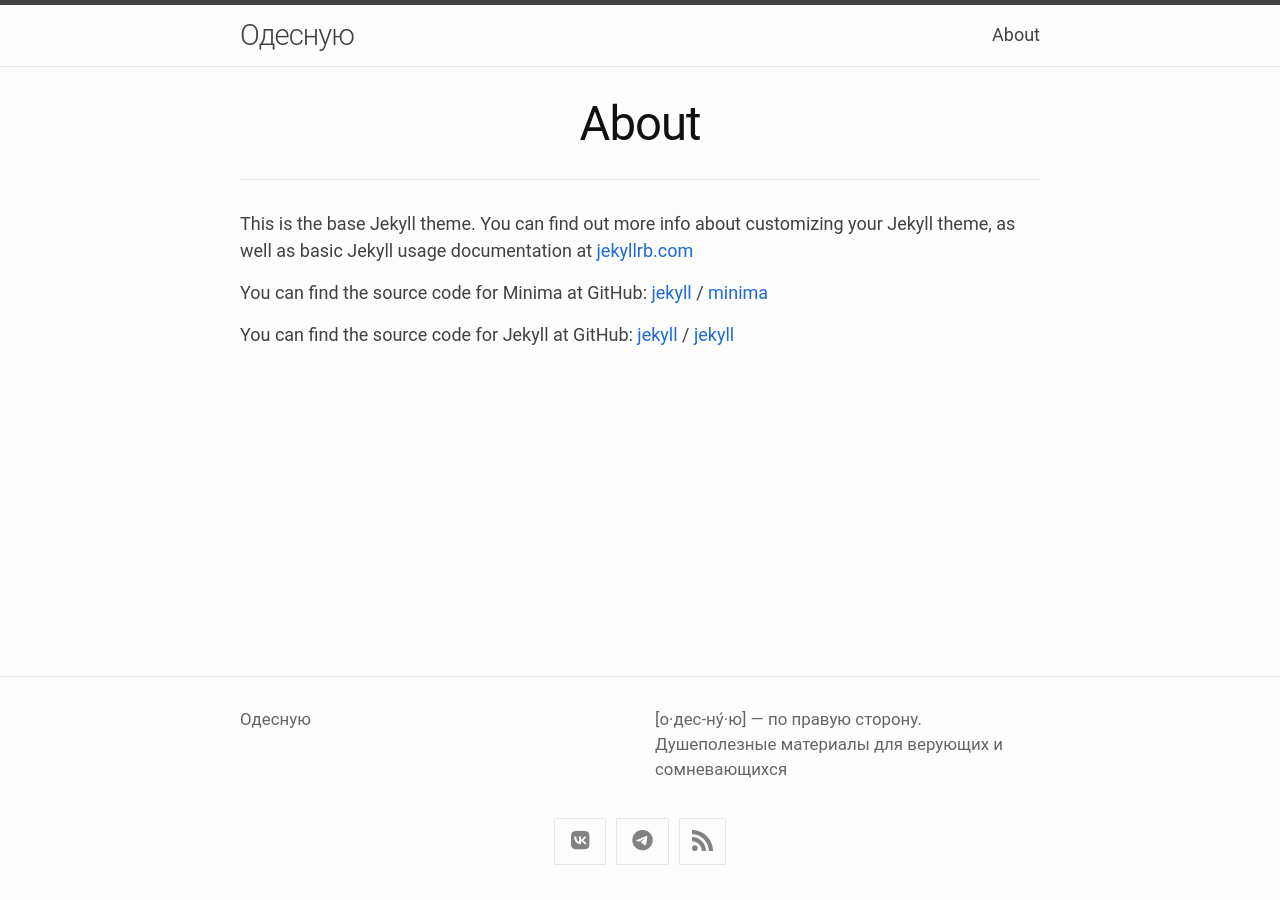
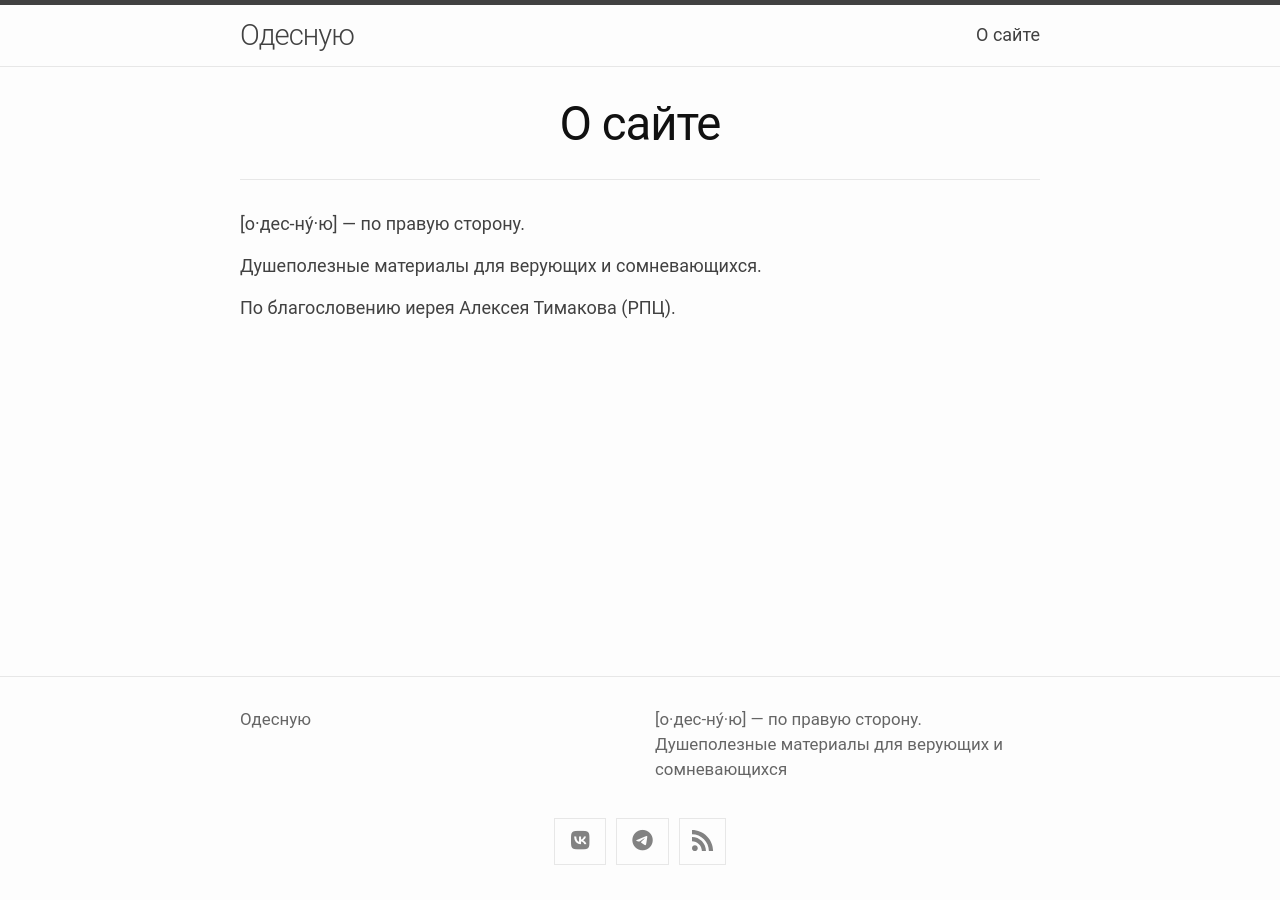
Before and after one commit to odesnuju/odesnuju.github.io, a Jekyll site: the page built from about.md, in a window 1280 px wide. Built offline with Jekyll 4.4.1, drawn with Linux system fonts in a browser that asks for light colours; nearby versions of some CDN libraries.

Commit message:
Update about.md

```diff
--- a/about.md
+++ b/about.md
@@ -1,18 +1,11 @@
 ---
 layout: page
-title: About
+title: О сайте
 permalink: /about/
 ---
 
-This is the base Jekyll theme. You can find out more info about customizing your Jekyll theme, as well as basic Jekyll usage documentation at [jekyllrb.com](https://jekyllrb.com/)
+\[о·дес-ну́·ю] — по правую сторону.
 
-You can find the source code for Minima at GitHub:
-[jekyll][jekyll-organization] /
-[minima](https://github.com/jekyll/minima)
+Душеполезные материалы для верующих и сомневающихся.
 
-You can find the source code for Jekyll at GitHub:
-[jekyll][jekyll-organization] /
-[jekyll](https://github.com/jekyll/jekyll)
-
-
-[jekyll-organization]: https://github.com/jekyll
+По благословению иерея Алексея Тимакова (РПЦ).
```
